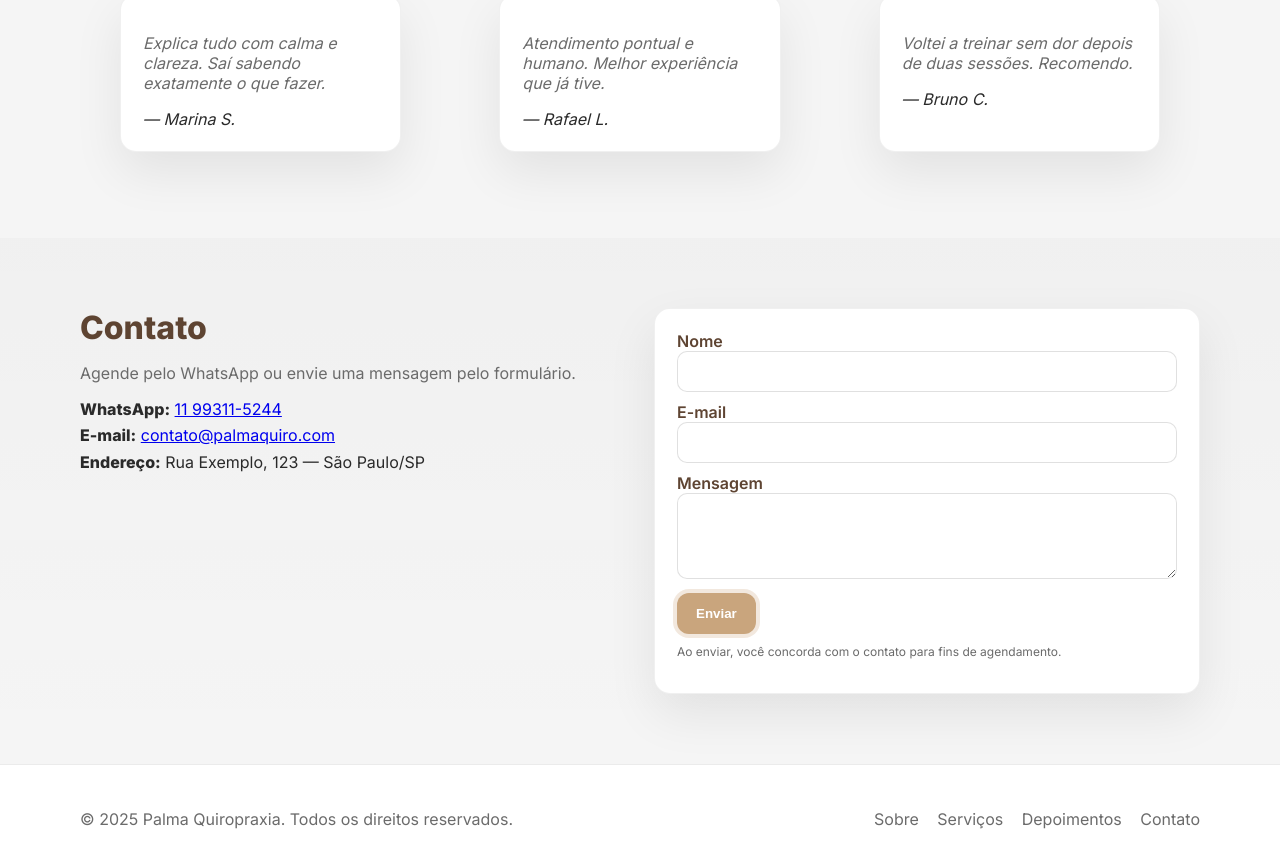
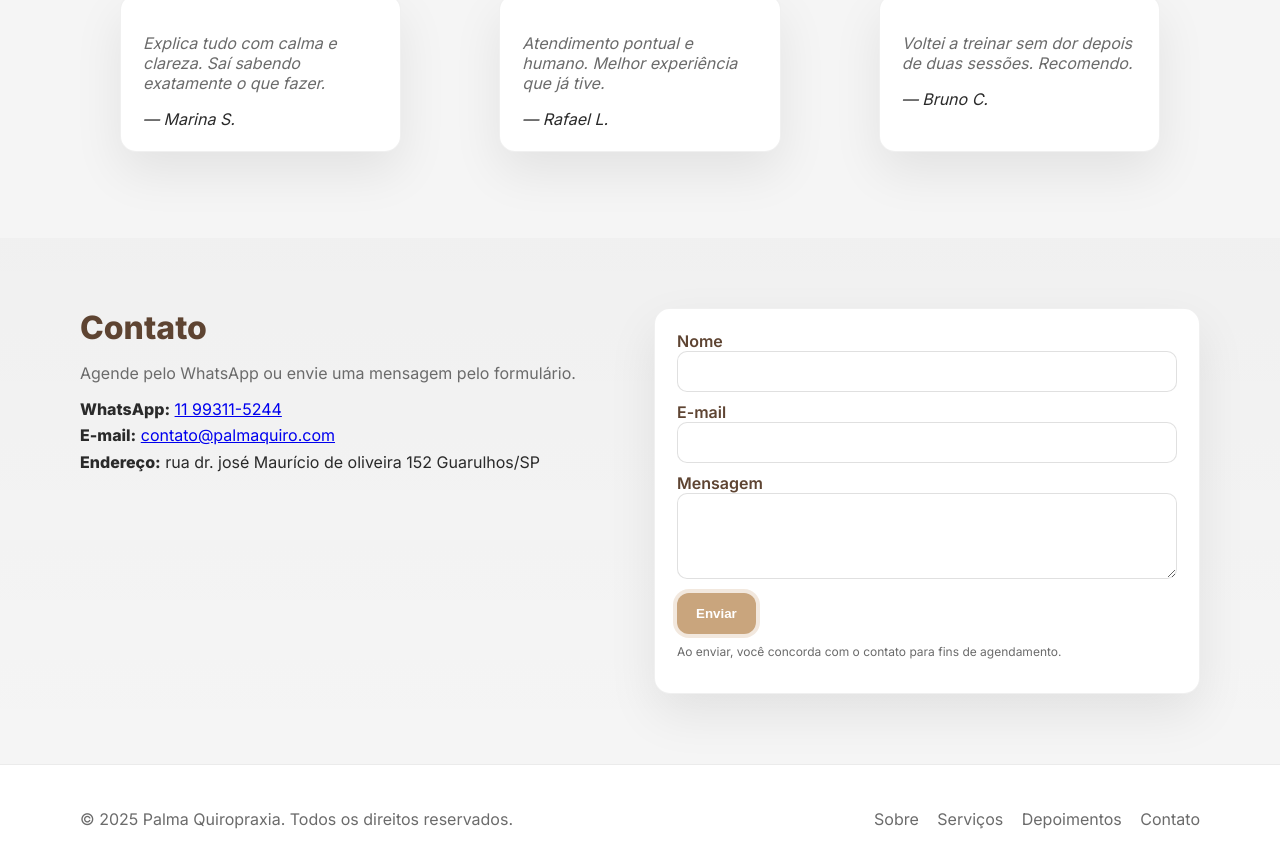
Before and after one commit to joao14160219/Palma, a plain HTML site: page index.html in a window 1280 px wide. Shown: the part 1621-2488 px from the top of the page. Drawn offline with Linux system fonts and the light colour scheme.

```diff
--- a/index.html
+++ b/index.html
@@ -131,7 +131,7 @@
         <ul class="contact-list">
           <li><strong>WhatsApp:</strong> <a href="https://wa.me/5511993115244" target="_blank" rel="noopener">11 99311-5244</a></li>
           <li><strong>E-mail:</strong> <a href="mailto:contato@palmaquiro.com">contato@palmaquiro.com</a></li>
-          <li><strong>Endereço:</strong> Rua Exemplo, 123 — São Paulo/SP</li>
+          <li><strong>Endereço:</strong> rua dr. josé Maurício de oliveira 152 Guarulhos/SP</li>
         </ul>
       </div>
       <form class="card form" onsubmit="return handleSubmit(event)">
```
